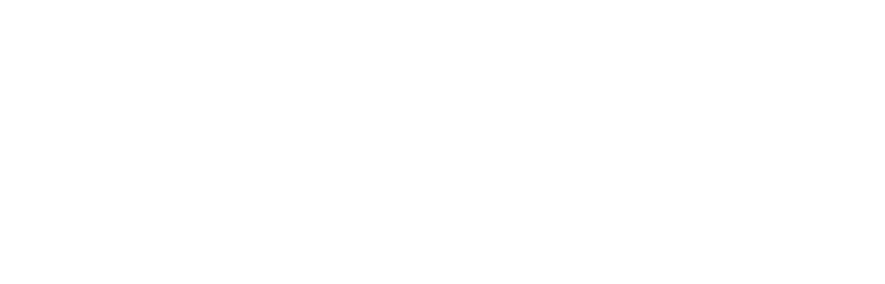
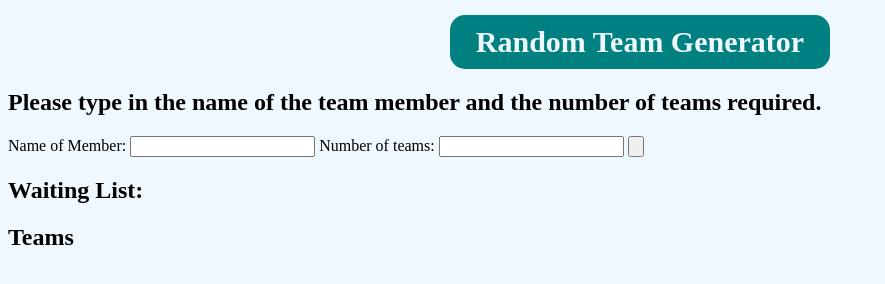
Before and after one commit to Eleni-Ke/Holiday-Homework, a plain HTML site: page index.html in a window 1280 px wide. Shown: the whole page, without its empty margins (0-885 px from the left). Drawn offline with Linux system fonts and the light colour scheme.

Commit message:
basic html and taking the first input with js

```diff
--- a/index.html
+++ b/index.html
@@ -5,10 +5,35 @@
     <meta http-equiv="X-UA-Compatible" content="IE=edge">
     <meta name="viewport" content="width=device-width, initial-scale=1.0">
     <title>Random Team Generator</title>
+    <!-- <link rel="stylesheet" href="/reset.css"> -->
     <link rel="stylesheet" href="/styles.css">
 </head>
 <body>
+    <header>
+        <h1>Random Team Generator</h1>
+    </header>
+    <main>
+        <section class="input">
+            <h2>Please type in the name of the team member and the number of teams required.</h2>
+            <form>
+                <label for="nameInput">Name of Member:</label>
+                <input type="text" name="nameInput" id="nameInput" required>
 
+                <label for="numberOfTeams">Number of teams:</label>
+                <input type="number" min="1" step="1" id="numberOfTeams" >
+
+                <input type="button" id="submit" onclick="enterNameToWaitingList()">
+            </form>
+        </section>
+        <section class="waitingList">
+            <h2>Waiting List:</h2>
+            <div class="witingListContainer"></div>
+        </section>
+        <section class="teams">
+            <h2>Teams</h2>
+            <div class="teamsContainer"></div>
+        </section>
+    </main>
     <script src="/index.js"></script>
 </body>
 </html>
--- a/index.js
+++ b/index.js
@@ -0,0 +1,4 @@
+const enterNameToWaitingList = () => {
+    let nameOfMemberInput = document.querySelector("#nameInput").value;
+    console.log(nameOfMemberInput);
+}
--- /dev/null
+++ b/reset.css
@@ -0,0 +1,35 @@
+/* CSS Reset */
+html, body, div, span, applet, object, iframe, h1, h2, h3, h4, h5, h6, p, blockquote, pre, a, abbr, acronym, address, big, cite, code, del, dfn, em, img, ins, kbd, q, s, samp, small, strike, strong, sub, sup, tt, var, b, u, i, center, dl, dt, dd, ol, ul, li, fieldset, form, label, legend, table, caption, tbody, tfoot, thead, tr, th, td, article, aside, canvas, details, embed, figure, figcaption, footer, header, hgroup, menu, nav, output, ruby, section, summary, time, mark, audio, video {
+    margin: 0;
+    padding: 0;
+    border: 0;
+    font-size: 100%;
+    font: inherit;
+    vertical-align: baseline;
+}
+
+article, aside, details, figcaption, figure, footer, header, hgroup, menu, nav, section {
+    display: block;
+}
+
+body {
+    line-height: 1;
+}
+
+blockquote, q {
+    quotes: none;
+}
+
+blockquote:before, blockquote:after, q:before, q:after {
+    content: '';
+    content: none;
+}
+
+table {
+    border-collapse: collapse;
+    border-spacing: 0;
+}
+
+body {
+    -webkit-text-size-adjust: none;
+}
--- a/styles.css
+++ b/styles.css
@@ -0,0 +1,14 @@
+body {
+    background-color: aliceblue;
+}
+
+h1 {
+font-size: 30px;
+margin: 15px auto;
+padding: 10px 15px;
+border-radius: 15px;
+background-color: teal;
+color: aliceblue;
+width: 350px;
+text-align: center;
+}
```
